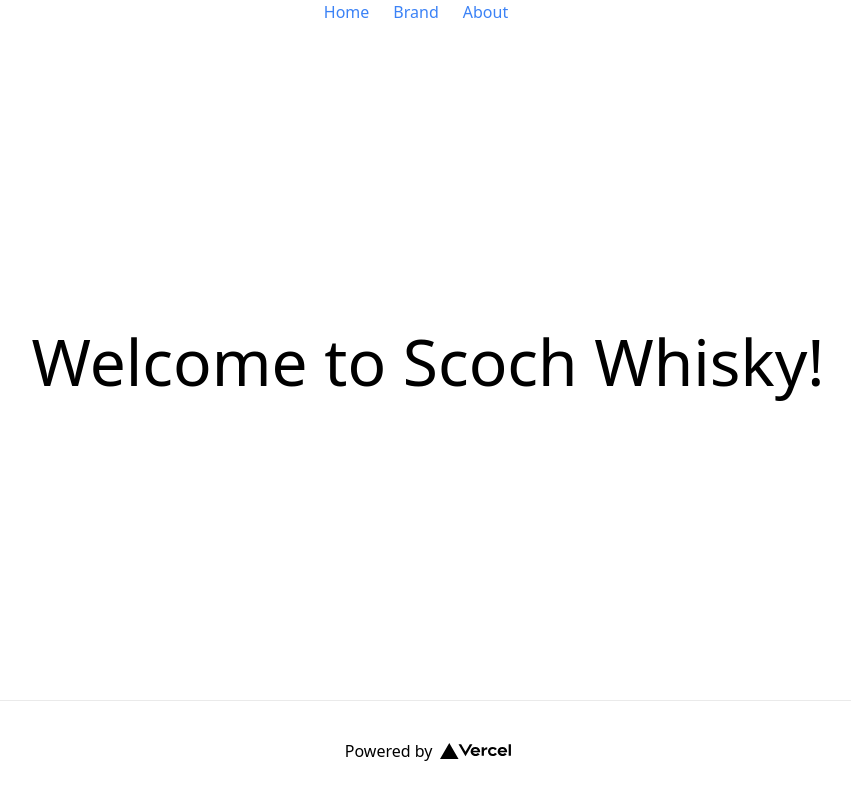
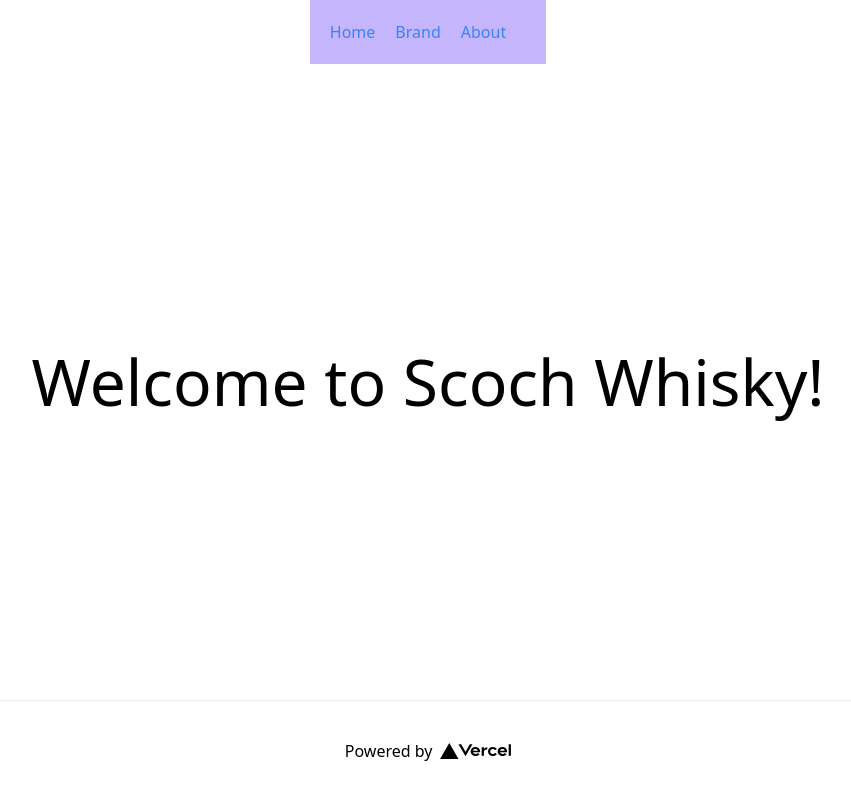
Before and after one commit to tatsuyard/scotch-whisky, a Next.js app: page / in a window 1280 px wide. Shown: the whole page, without its empty margins (212-1063 px from the left). Built offline with nearby package versions, Linux system fonts and the light colour scheme; no server answers.

Commit message:
style変更

```diff
--- a/components/Header.tsx
+++ b/components/Header.tsx
@@ -1,24 +1,26 @@
 import Link from "next/link";
 
 const Header = () => (
-  <div className="">
-    <ul className="flex">
-      <li className="mr-6">
+  <div className="container mx-auto bg-purple-300 p-5">
+    <nav class="flex justify-between">
+    <ul className="flex flex-row">
+      <li className="pr-5">
         <Link href="/">
-          <a className="text-blue-500 hover:text-blue-800">Home</a>
+          <a className="text-blue-500 hover:text-blue-800 font-medium">Home</a>
         </Link>
       </li>
-      <li className="mr-6">
+      <li className="pr-5">
         <Link href="/brand">
           <a className="text-blue-500 hover:text-blue-800">Brand</a>
         </Link>
       </li>
-      <li className="mr-6">
+      <li className="pr-5">
         <Link href="/about">
           <a className="text-blue-500 hover:text-blue-800">About</a>
         </Link>
       </li>
     </ul>
+    </nav>
   </div>
 );
 
```
